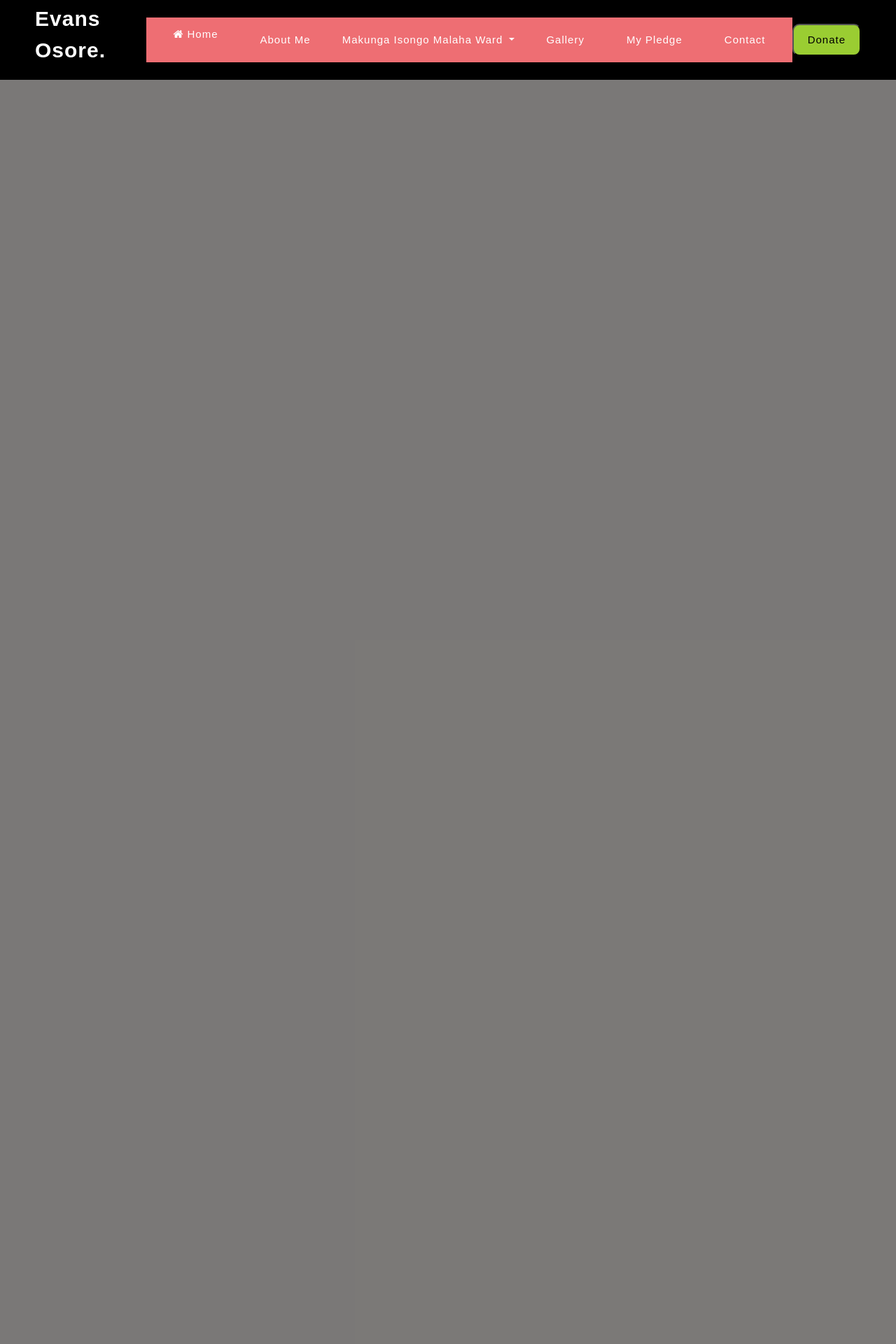
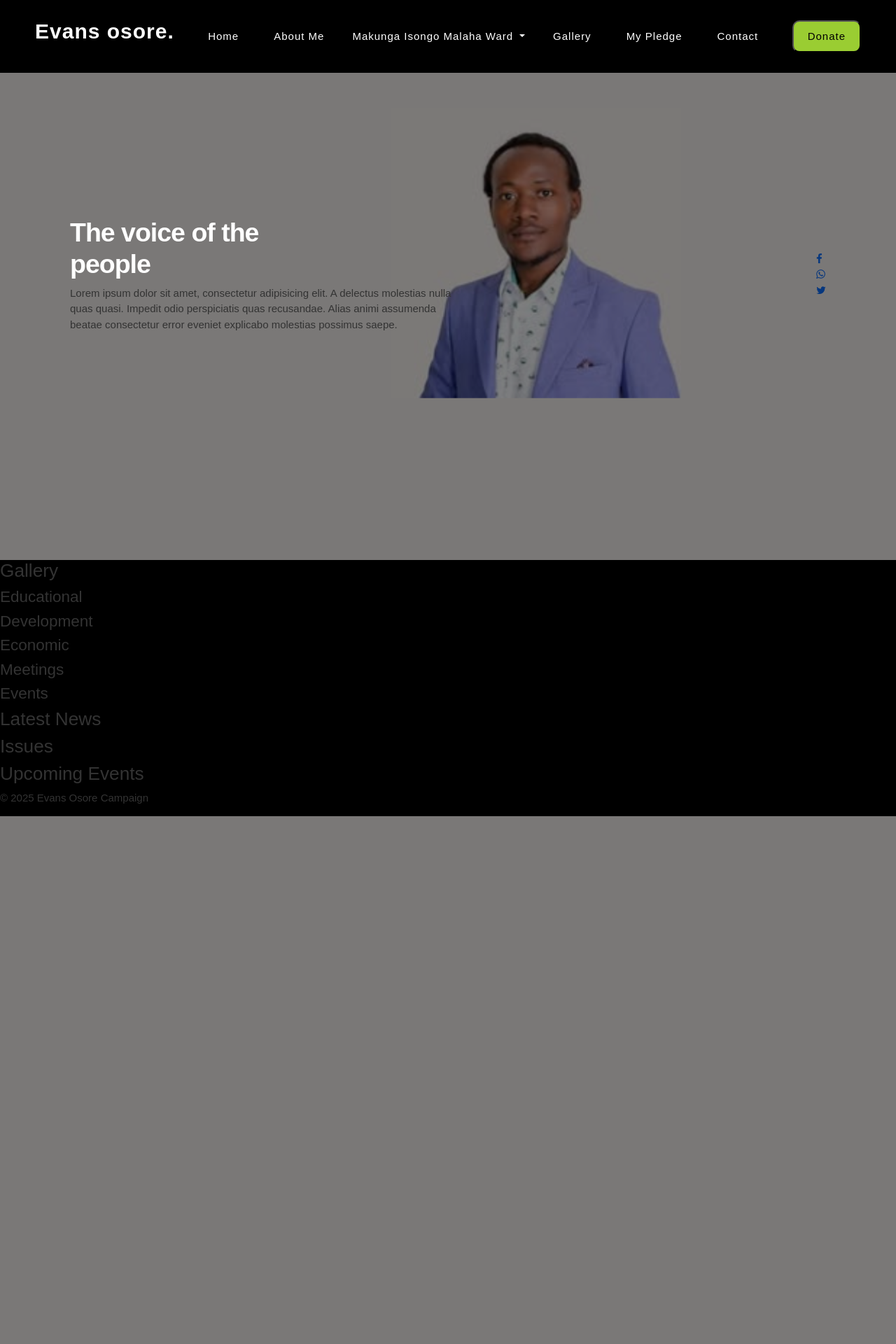
Before and after one commit to rodgerstar/Campaign_website, a Django app: page / in a window 1280 px wide. Shown: the top 1920 px of the page at 70% size. After the commit the page ends 1166 px from the top, so only its background shows below. Run offline with Django 5.2, Linux system fonts and the light colour scheme; data that the repository does not hold is empty.

Commit message:
css update

```diff
--- a/gallery/assets/css/styles.css
+++ b/gallery/assets/css/styles.css
@@ -31,6 +31,7 @@
     transition: transform 0.3s ease, color 0.3s ease;
     cursor: pointer;
     margin-top: -16px;
+    white-space: nowrap;
 }
 
 .logo:hover {
@@ -42,28 +43,44 @@
     display: flex;
     justify-content: center;
     flex-grow: 1;
+    background: black;
 }
 
 nav ul {
     display: flex;
     justify-content: center;
-    align-items: center;
+    align-items: center; /* Ensures vertical alignment across all items */
     gap: 30px;
     list-style: none;
+    margin: 0;
+    padding: 0;
+}
+
+nav li {
+    display: flex; /* Ensures the icon and text stay aligned */
+    align-items: center; /* Align icon and text vertically */
 }
 
 nav li a {
-    bottom: 20px;
+    display: flex; /* Allows the icon and text to align side by side */
+    align-items: center; /* Ensures icon and text are vertically aligned */
     color: white;
     text-decoration: none;
     font-weight: 500;
     letter-spacing: 1px;
     transition: color 0.2s ease-in-out;
+    padding: 5px 10px; /* Adds consistent padding around links */
+}
+
+nav li a i {
+    margin-right: 5px; /* Adds spacing between the icon and text */
+    font-size: 16px; /* Adjusts icon size to match text */
 }
 
 nav li a:hover {
     color: greenyellow;
 }
+
 
 .nav_btn {
     background: yellowgreen;
@@ -118,8 +135,8 @@
 }
 
 .nav-item .dropdown-menu .dropdown-item:hover {
-    background-color: greenyellow; /* Highlight background on hover */
-    color: black; /* Change text color on hover */
+    background: none; /* Highlight background on hover */
+    color: yellowgreen; /* Change text color on hover */
 }
 .hero_img {
     position: relative; /* Changed from absolute to relative */
@@ -171,4 +188,11 @@
     letter-spacing: -1px;
 }
 
-.hero_img .hero_content .
+/*.hero_img .carousel_box {*/
+/*    position: relative;*/
+/*    min-width: 950px;*/
+/*    display: flex;*/
+/*    justify-content: center;*/
+/*    align-items: center;*/
+/*    background: rgba(0, 0, 0, 0.2);*/
+/*}*/
--- a/templates/index.html
+++ b/templates/index.html
@@ -15,10 +15,10 @@
 </head>
 <body>
 <header>
-    <a href="#" class="logo">Evans Osore.</a>
+    <a href="#" class="logo">Evans osore.</a>
     <nav>
         <ul>
-            <li><a href="#home"><i class="fa fa-home" aria-hidden="true"></i> Home</a></li>
+            <li><a href="#home">Home</a></li>
             <li><a href="#about">About Me</a></li>
             <li class="nav-item dropdown">
                 <a class="nav-link dropdown-toggle" href="#" role="button" data-bs-toggle="dropdown">
@@ -51,22 +51,22 @@
                     </p>
                 </div>
 
-                <div class="carrousel_box">
-                    <div class="carrousel">
-                        <div class="carousel_item">
-                            <img src="{% static 'images/cr1.png' %}" alt="">
-                        </div>
-                        <div class="carousel_item">
-                            <img src="{% static 'images/cr1.png' %}" alt="">
-                        </div>
-                        <div class="carousel_item">
-                            <img src="{% static 'images/cr1.png' %}" alt="">
-                        </div>
-                        <div class="carousel_item">
-                            <img src="{% static 'images/cr1.png' %}" alt="">
-                        </div>
-                    </div>
-                </div>
+{#                <div class="carousel_box">#}
+{#                    <div class="carrousel">#}
+{#                        <div class="carousel_item">#}
+{#                            <img src="{% static 'images/cr1.png' %}" alt="">#}
+{#                        </div>#}
+{#                        <div class="carousel_item">#}
+{#                            <img src="{% static 'images/cr1.png' %}" alt="">#}
+{#                        </div>#}
+{#                        <div class="carousel_item">#}
+{#                            <img src="{% static 'images/cr1.png' %}" alt="">#}
+{#                        </div>#}
+{#                        <div class="carousel_item">#}
+{#                            <img src="{% static 'images/cr1.png' %}" alt="">#}
+{#                        </div>#}
+{#                    </div>#}
+{#                </div>#}
 
 
 
```
Also changed, not shown: gallery/assets/images/cr2.jpg (added).
